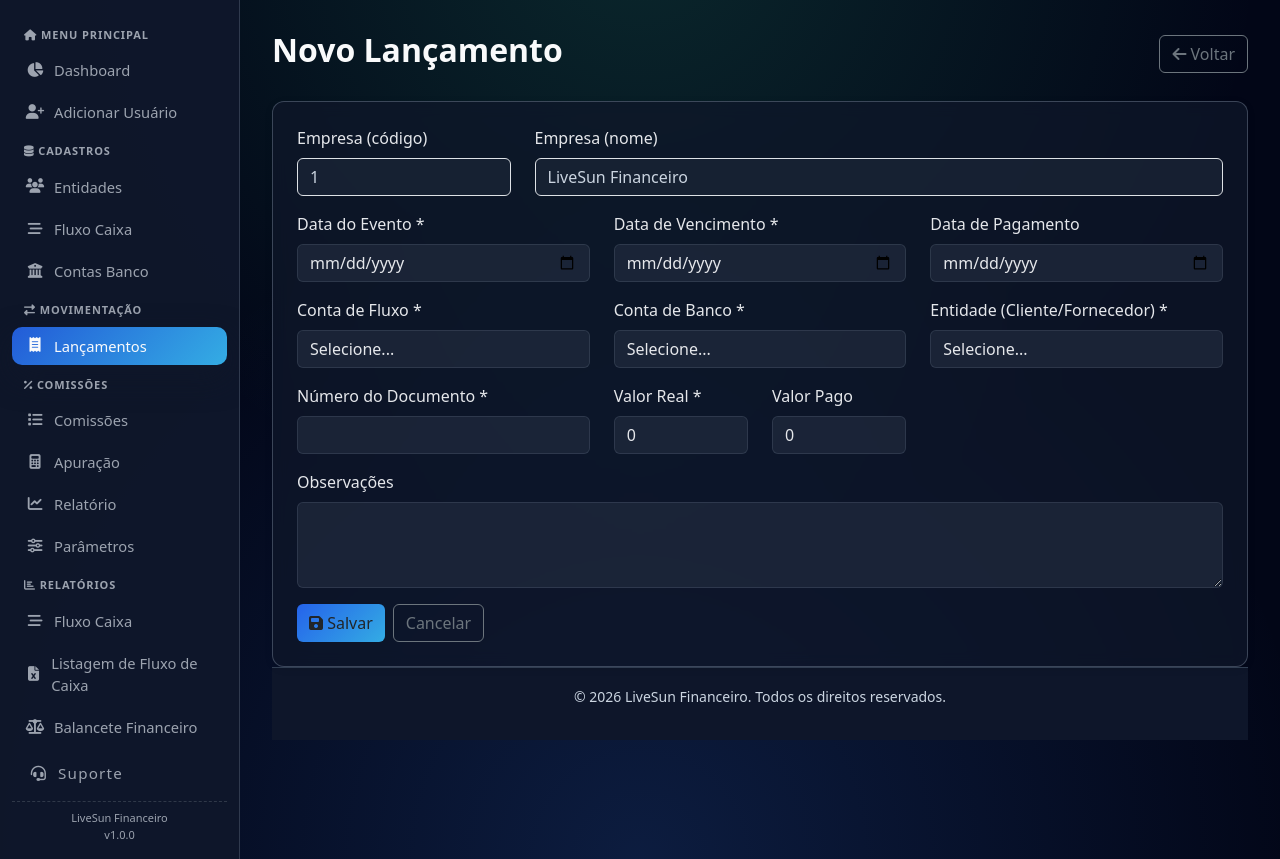
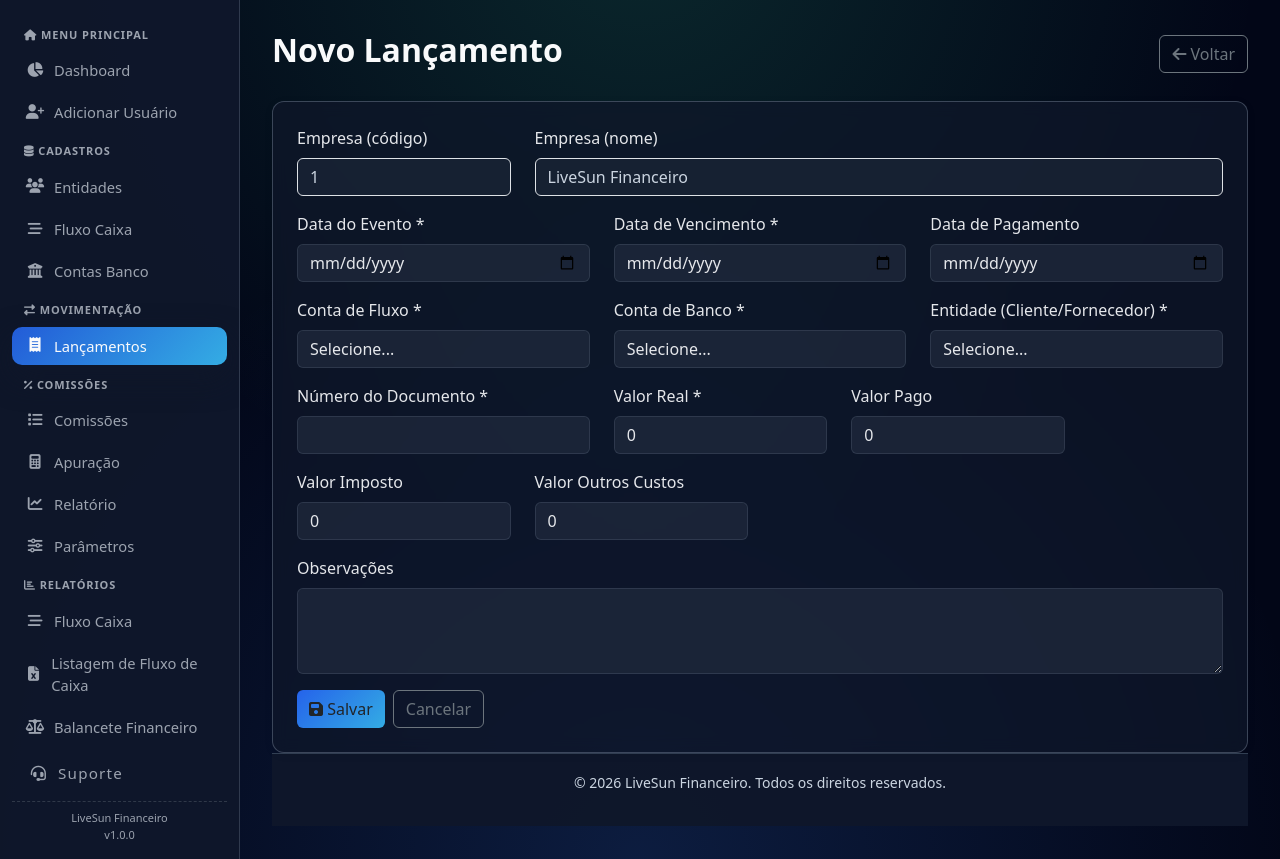
Before and after one commit to WagnerLiveSun/livesun-gestorfinanceiro, a Flask app: page /lancamentos/novo in a window 1280 px wide. Shown: the part 72-931 px from the top of the page. Run offline with Flask 3, Linux system fonts and the light colour scheme; a user stored in the database is signed in; data comes from the database, SQL or seed files in the repository; data that the repository does not hold is empty; parts of the project's set-up code (start-up, migrations or seed data) failed here and were passed over.

Commit message:
fix: adicionar campos imposto/outros custos em lancamentos e proteger criacao de entidades

```diff
--- a/src/routes/lancamentos.py
+++ b/src/routes/lancamentos.py
@@ -56,6 +56,8 @@ def criar():
                 entidade_id=request.form.get('entidade_id', type=int),
                 valor_real=float(request.form.get('valor_real')),
                 valor_pago=0.00 if not request.form.get('data_pagamento') else float(request.form.get('valor_real')),
+                valor_imposto=float(request.form.get('valor_imposto') or 0),
+                valor_outros_custos=float(request.form.get('valor_outros_custos') or 0),
                 numero_documento=request.form.get('numero_documento'),
                 observacoes=request.form.get('observacoes')
             )
@@ -105,6 +107,8 @@ def editar(id):
             lancamento.conta_banco_id = request.form.get('conta_banco_id', type=int)
             lancamento.entidade_id = request.form.get('entidade_id', type=int)
             lancamento.valor_real = float(request.form.get('valor_real'))
+            lancamento.valor_imposto = float(request.form.get('valor_imposto') or 0)
+            lancamento.valor_outros_custos = float(request.form.get('valor_outros_custos') or 0)
             lancamento.numero_documento = request.form.get('numero_documento')
             lancamento.observacoes = request.form.get('observacoes')
 
--- a/src/templates/lancamentos/form.html
+++ b/src/templates/lancamentos/form.html
@@ -91,16 +91,30 @@
                     value="{{ lancamento.numero_documento if lancamento else '' }}" required style="background-color: rgba(30, 41, 59, 0.8); border-color: rgba(148, 163, 184, 0.25); color: #e5e7eb;">
             </div>
 
-            <div class="col-md-2 mb-3">
+            <div class="col-md-3 mb-3">
                 <label class="form-label">Valor Real *</label>
                 <input type="number" name="valor_real" class="form-control" step="0.01"
                     value="{{ lancamento.valor_real if lancamento else '0' }}" required style="background-color: rgba(30, 41, 59, 0.8); border-color: rgba(148, 163, 184, 0.25); color: #e5e7eb;">
             </div>
 
-            <div class="col-md-2 mb-3">
+            <div class="col-md-3 mb-3">
                 <label class="form-label">Valor Pago</label>
                 <input type="number" name="valor_pago" class="form-control" step="0.01"
                     value="{{ lancamento.valor_pago if lancamento else '0' }}" style="background-color: rgba(30, 41, 59, 0.8); border-color: rgba(148, 163, 184, 0.25); color: #e5e7eb;">
+            </div>
+        </div>
+
+        <div class="row">
+            <div class="col-md-3 mb-3">
+                <label class="form-label">Valor Imposto</label>
+                <input type="number" name="valor_imposto" class="form-control" step="0.01"
+                    value="{{ lancamento.valor_imposto if lancamento else '0' }}" style="background-color: rgba(30, 41, 59, 0.8); border-color: rgba(148, 163, 184, 0.25); color: #e5e7eb;">
+            </div>
+
+            <div class="col-md-3 mb-3">
+                <label class="form-label">Valor Outros Custos</label>
+                <input type="number" name="valor_outros_custos" class="form-control" step="0.01"
+                    value="{{ lancamento.valor_outros_custos if lancamento else '0' }}" style="background-color: rgba(30, 41, 59, 0.8); border-color: rgba(148, 163, 184, 0.25); color: #e5e7eb;">
             </div>
         </div>
 
```
Also changed, not shown: src/routes/entidades.py (+18 -12 lines).
